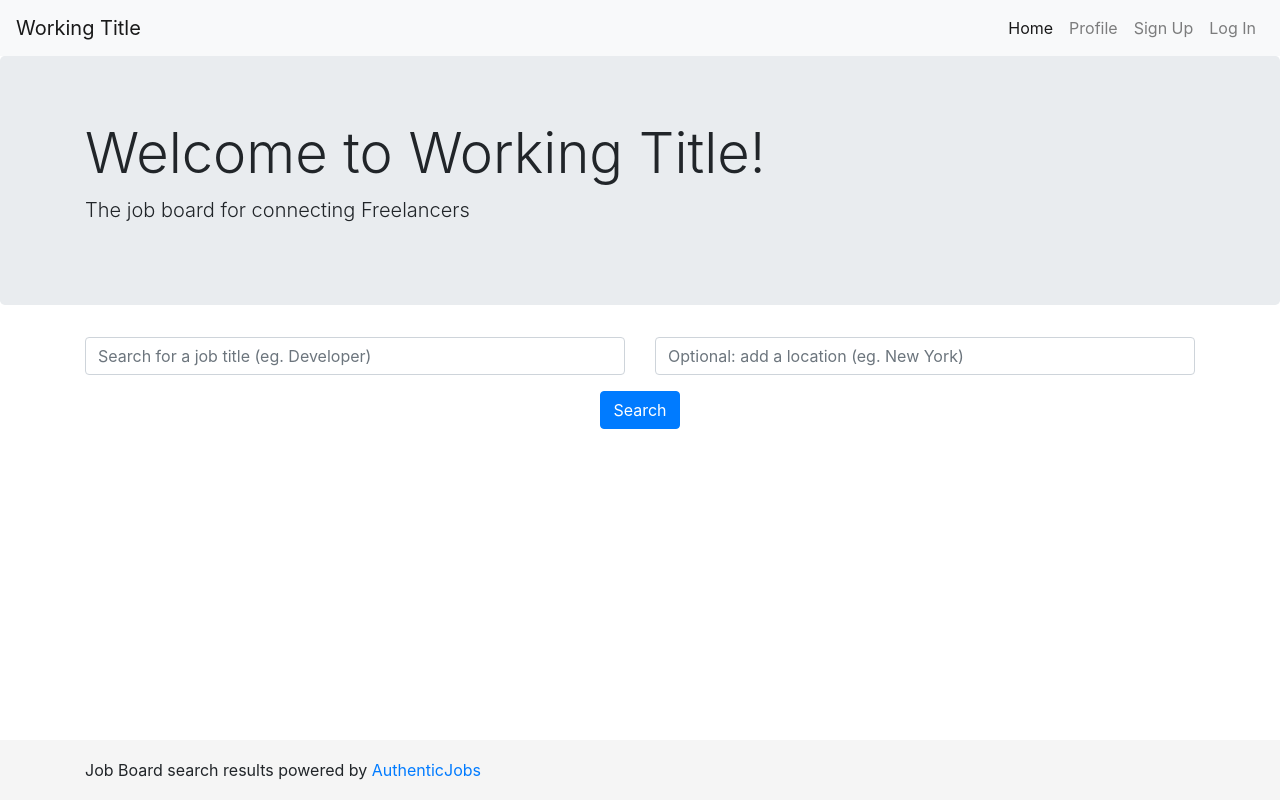
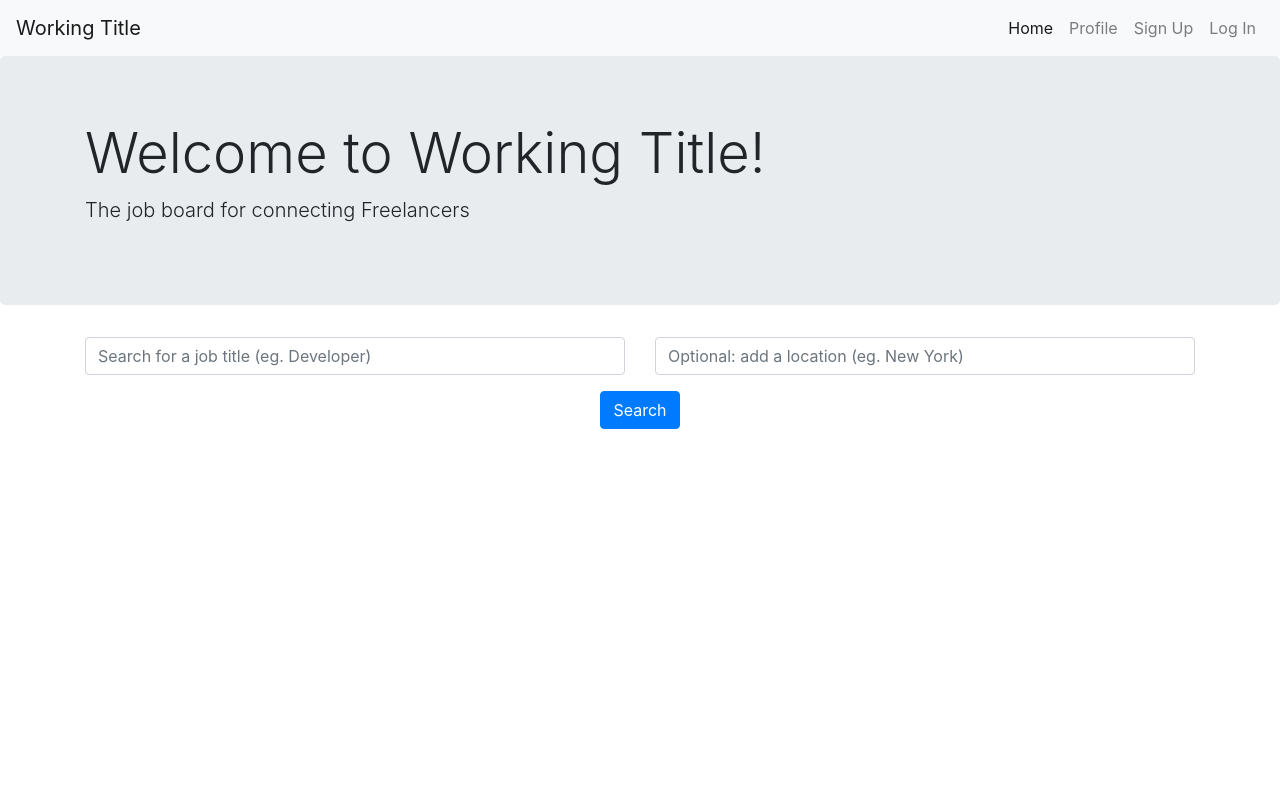
Before and after one commit to DreissenZulu/Project-3, a React (Create React App) app in the folder client/: page / in a window 1280 px wide. Built offline with nearby package versions, Linux system fonts and the light colour scheme.

Commit message:
Added bootstrap classes for footer

```diff
--- a/client/public/index.html
+++ b/client/public/index.html
@@ -24,7 +24,7 @@
   </head>
   <body>
     <noscript>You need to enable JavaScript to run this app.</noscript>
-    <div id="root"></div>
+    <div id="root" class="d-flex flex-column bd-highlight mb-3 h-100"></div>
 
   </body>
 </html>
--- a/client/src/App.js
+++ b/client/src/App.js
@@ -5,7 +5,6 @@ import Landing from "./pages/Landing";
 import Profile from "./pages/Profile";
 import SignUp from "./pages/SignUp";
 import LogIn from "./pages/LogIn";
-import Footer from "./components/Footer";
 import "./App.css";
 
 function App() {
@@ -17,7 +16,6 @@ function App() {
         <Route exact path="/profile" component={Profile} />
         <Route exact path="/signup" component={SignUp} />
         <Route exact path="/login" component={LogIn} />
-        <Footer />
       </main>
     </Router>
   );
```
